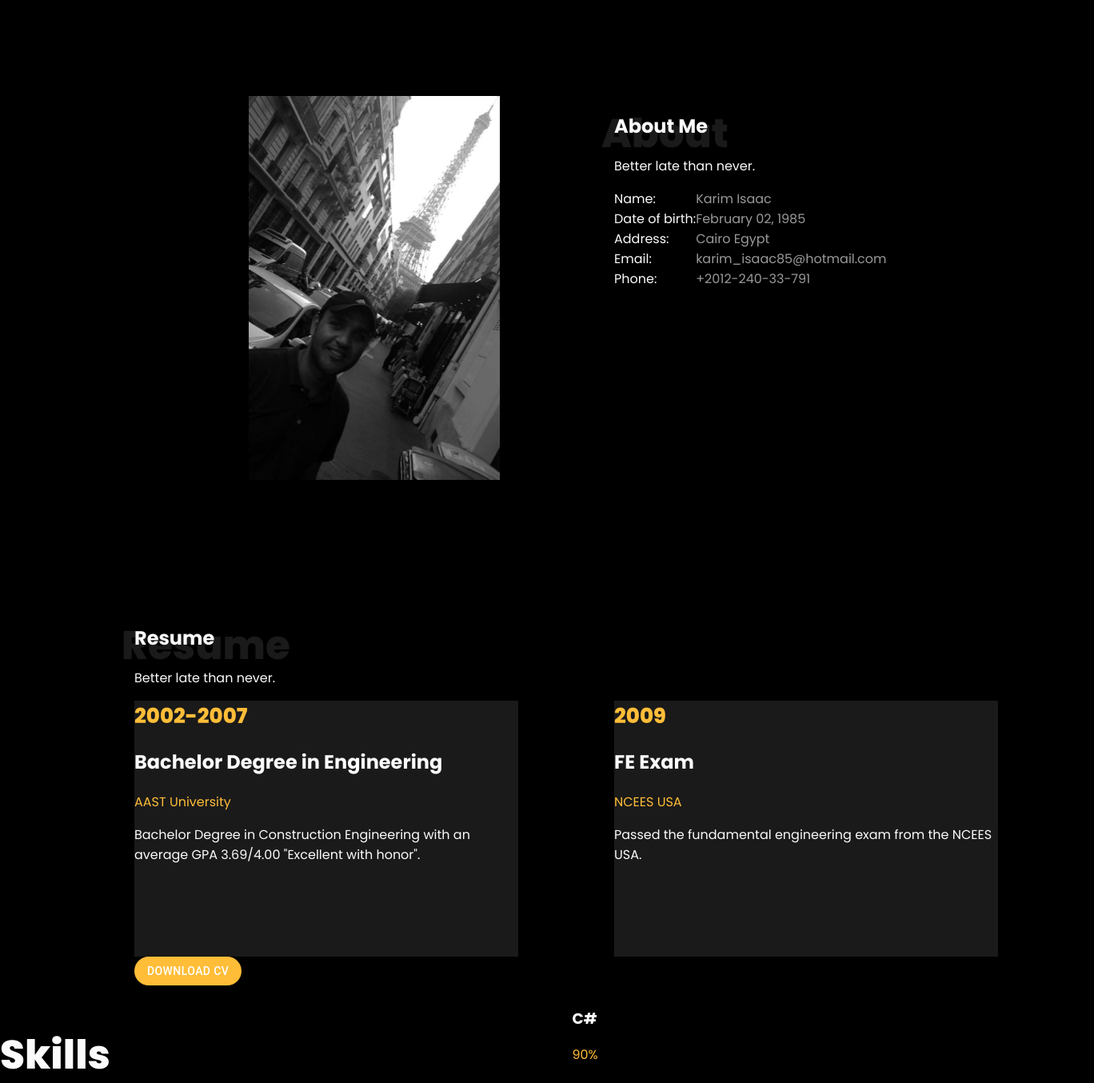
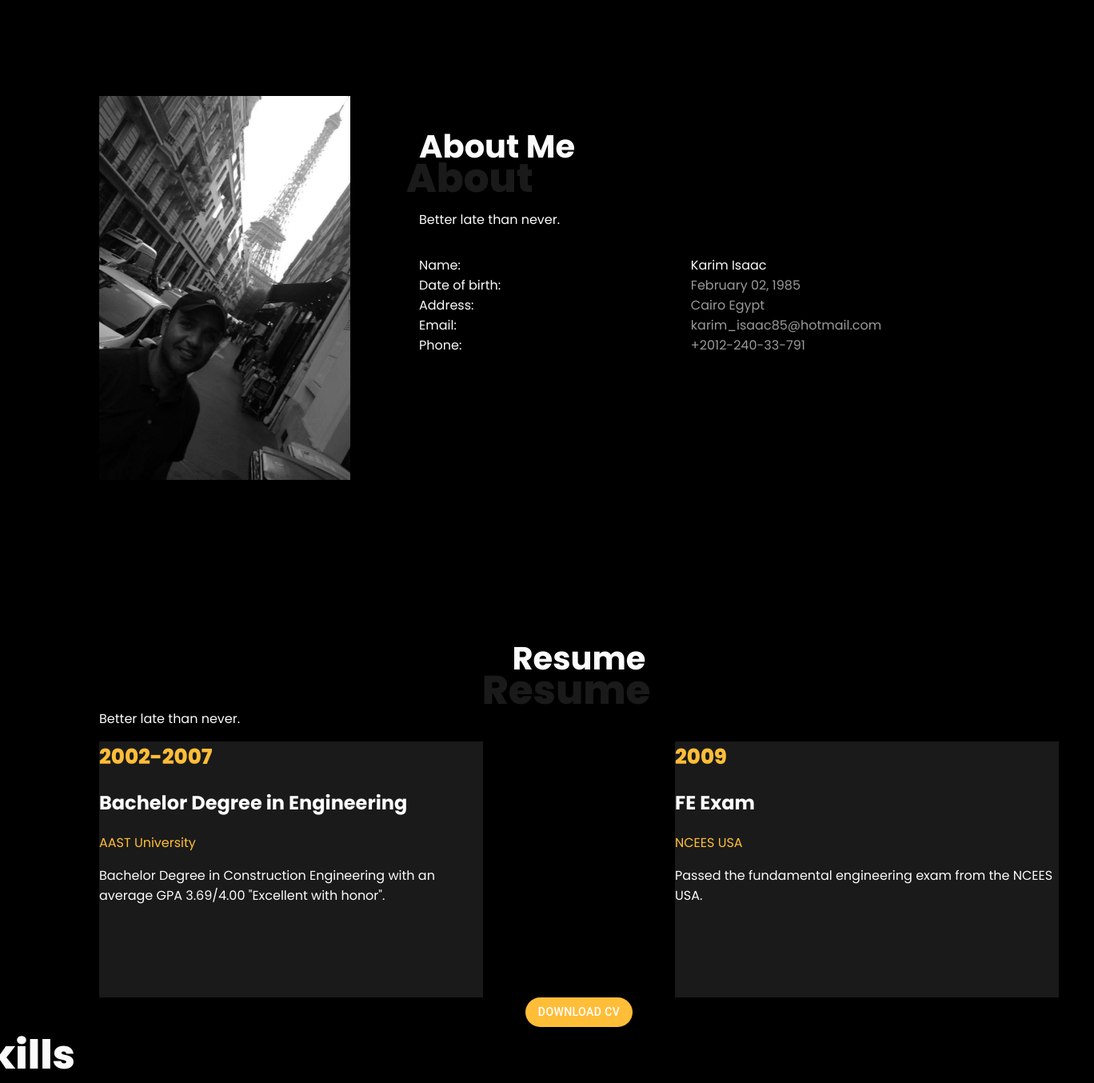
Before and after one commit to KIsaac85/kisaac85.github.io, a React (Vite) app: page / in a window 1280 px wide. Shown: the part 680-2034 px from the top of the page at 80% size, 1368 px wide, since content can reach past the window. Built offline with nearby package versions, Linux system fonts and the light colour scheme.

Commit message:
add style to different sections

```diff
--- a/src/Aboutme.jsx
+++ b/src/Aboutme.jsx
@@ -6,27 +6,27 @@ import image1 from "./images/2.jpg"
 function Aboutme() {
     return (
       <section className="" id="about-section">
-    	<div className="container" >
+    	<div className="main-container-flex" >
 
-      <div className="Image-container">
+      <div id="about-image-container">
     		<img src={`${image1}`} alt="personal photo"></img>
     	</div>
 
-    <div className="About-Container" >
-      <h1 className="About-Shadow">About</h1>
-    <h2 className="About-Me"  >About Me</h2>
+    <div className="main-container" >
+      <h1 className="main-title-shadow">About</h1>
+    <h2 className="main-title main-font-title">About Me</h2>
     <p>Better late than never.</p>
-    <ul className="About-List">
+    <ul id="about-list">
         <li className=""><span>Name:</span> </li>
-        <li><span  className="greyText">Karim Isaac</span></li>
+        <li><span  className="main-grey-textt">Karim Isaac</span></li>
         <li className=""><span>Date of birth:</span> </li>
-        <li><span className="greyText">February 02, 1985</span></li>
+        <li><span className="main-grey-text">February 02, 1985</span></li>
         <li className=""><span>Address:</span></li>
-        <li> <span className="greyText">Cairo Egypt</span></li>
+        <li> <span className="main-grey-text">Cairo Egypt</span></li>
         <li className=""><span>Email:</span> </li>
-        <li><span className="greyText">karim_isaac85@hotmail.com</span></li>
+        <li><span className="main-grey-text">karim_isaac85@hotmail.com</span></li>
         <li className=""><span>Phone: </span> </li>
-        <li><span className="greyText">+2012-240-33-791</span></li>
+        <li><span className="main-grey-text">+2012-240-33-791</span></li>
     </ul>
     </div>
     </div>
--- a/src/Resume.jsx
+++ b/src/Resume.jsx
@@ -4,11 +4,11 @@ import  StyledButton  from './js/ButtonStyle';
 function Resume() {
     return(
     <section className="" id="resume-section">
-    	<div className="Container">
+    	<div className="main-container">
     		<div className="ٌHeader-Resume About-Container">
 
-          	<h1 className="About-Shadow">Resume</h1>
-            <h2 className="">Resume</h2>
+          	<h1 className="main-title-shadow Header-Resume">Resume</h1>
+            <h2 className="Header-Resume main-title main-font-title">Resume</h2>
             <p>Better late than never.</p>
 
         </div>
@@ -33,12 +33,10 @@ function Resume() {
     			</div>
     		</div>
 
-    		<div className="">
-    			<div className="">
+    		<div className="Header-Resume">
 				<StyledButton variant="contained">Download CV</StyledButton>
+    				</div>
 
-    			</div>
-    		</div>
     	</div>
     </section>)
 }
--- a/src/css/Style About Section.css
+++ b/src/css/Style About Section.css
@@ -8,37 +8,16 @@
 }
 
 
-.container{
-    display: flex;
-    flex-direction: row;
-    width: 100%;
-}
-.About-List{
+
+#about-list{
     display: grid;
-
     padding-left: 0;
     grid-template-columns: auto auto;
+    column-gap: 1rem;
     grid-template-rows: auto auto auto auto auto;
 }
-.Image-container{
+#about-image-container{
     width: 50%;
     display: flex;
-    justify-content: center;
+    justify-content: start;
 }
-.About-Container{
-
-
-    position:relative
-
-}
-.About-Shadow{
-    z-index: -1;
-    position:absolute;
-    top:-2rem;
-    left:-1rem;
-     color:var(--greyContainer);
-}
-
-.About-Me{
-font-weight: 700;
-}
--- a/src/css/Style Main.css
+++ b/src/css/Style Main.css
@@ -11,6 +11,8 @@ body{
     font-family: 'poppins', sans-serif, monospace;
     color: var(--color);
     margin: 0 ;
+    display: flex;
+    justify-content: center;
 
 }
 div>span,h1>span{
@@ -21,9 +23,41 @@ h1{
     font-size: 50px;
     font-weight: 800;
 }
-.yellow-button{
-    background-color: var(--yellowColor);
-}
-.greyText{
+
+.main-grey-text{
     color: rgb(153,153,153);
 }
+
+.main-font-title {
+font-size: 40px;
+font-weight: 700;
+}
+
+.main-title-shadow{
+    z-index: -1;
+    position:absolute;
+    top: 1.5rem;
+    left:-1rem;
+     color:var(--greyContainer);
+}
+
+.main-title{
+font-weight: 700;
+}
+
+.main-container-flex{
+    display: flex;
+    flex-direction: row;
+    width: 100%;
+}
+
+.main-container{
+    position:relative;
+
+}
+
+.main-container{
+    display: flex;
+    flex-direction: column;
+    width: 100%;
+}
--- a/src/css/Style Resume.css
+++ b/src/css/Style Resume.css
@@ -12,16 +12,11 @@
     justify-content: center;
 }
 
-.Container{
-    display: flex;
-    flex-direction: column;
-    width: 100%;
-}
+
 
 .Degrees-Resume{
-    display: grid;
-
-    grid-template-columns: auto auto;
+    display: flex;
+    justify-content: space-between;
 }
 
 .Degree-Container{
```
